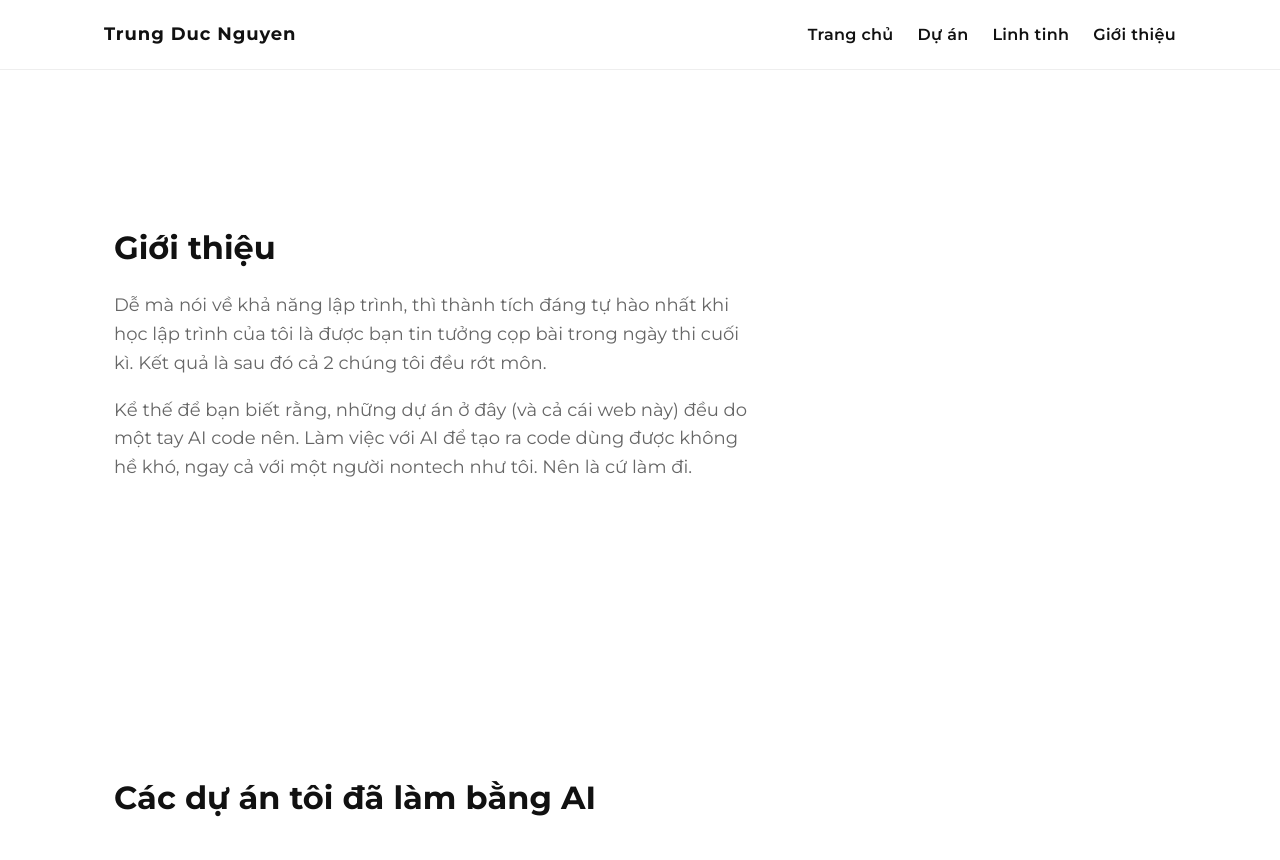
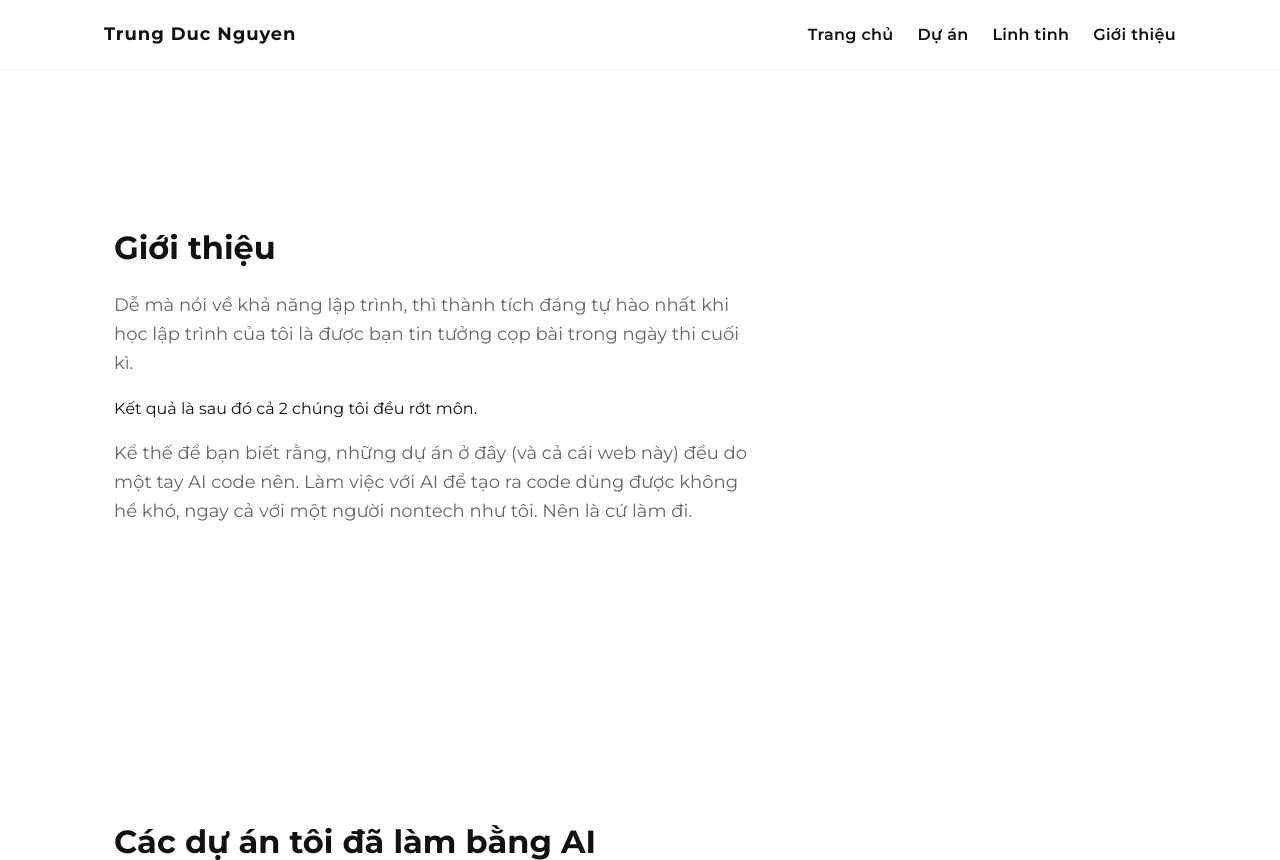
Before and after one commit to trungducngtd/trungducngtd.github.io, a Jekyll site: the page built from projects.html, in a window 1280 px wide and 900 px high, cut to the strip 0-860 px from the top of the window. Built offline with Jekyll 4.4.1, drawn with Linux system fonts in a browser that asks for light colours.

```diff
--- a/projects.html
+++ b/projects.html
@@ -7,7 +7,7 @@ title: Dự án
   <div class="section-heading">
     <p class="section-title">Giới thiệu</p>
     <p class="section-subtitle">
-    Dễ mà nói về khả năng lập trình, thì thành tích đáng tự hào nhất khi học lập trình của tôi là được bạn tin tưởng cọp bài trong ngày thi cuối kì.
+    Dễ mà nói về khả năng lập trình, thì thành tích đáng tự hào nhất khi học lập trình của tôi là được bạn tin tưởng cọp bài trong ngày thi cuối kì.</p>
     Kết quả là sau đó cả 2 chúng tôi đều rớt môn.
     </p>
 
```
